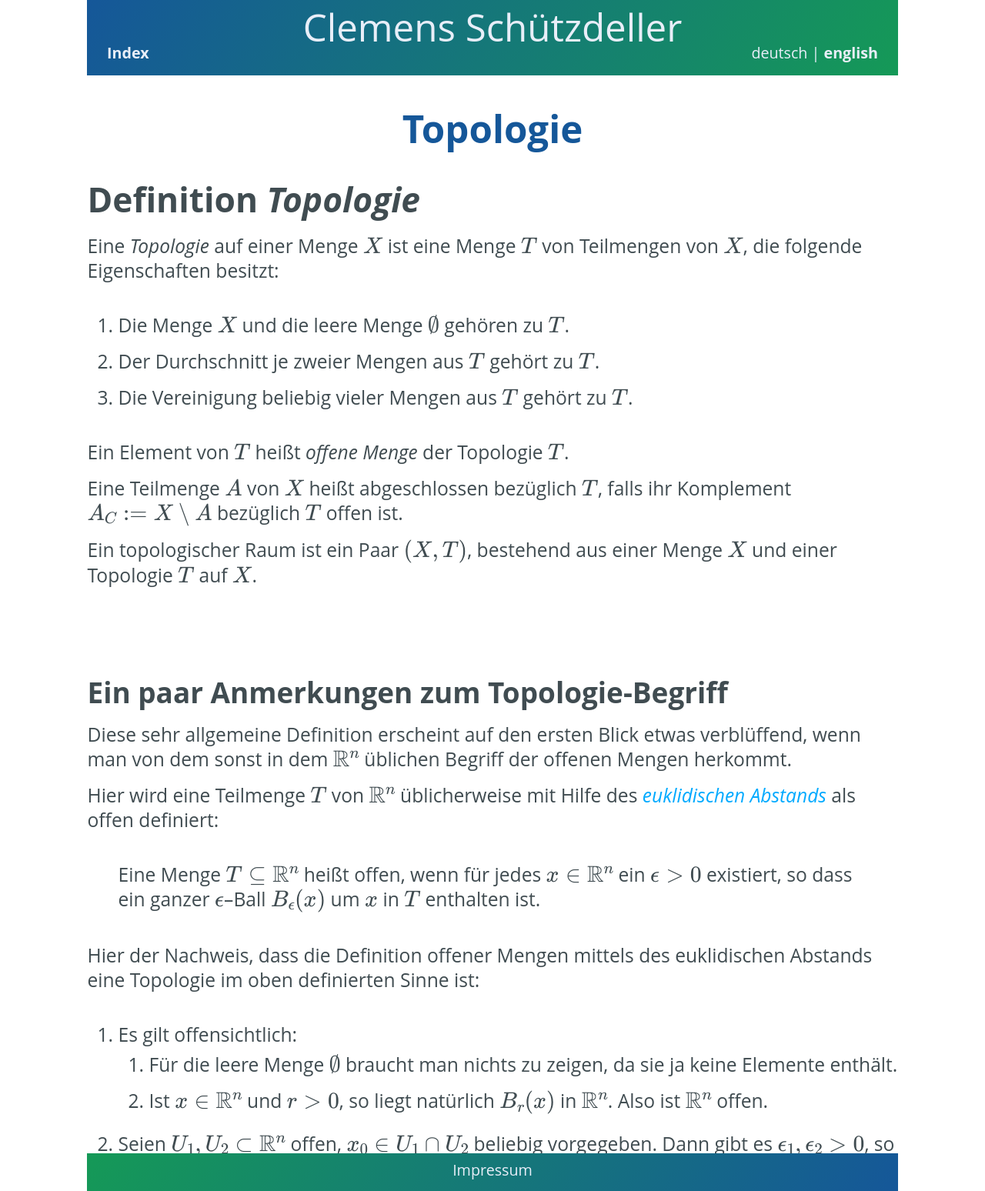
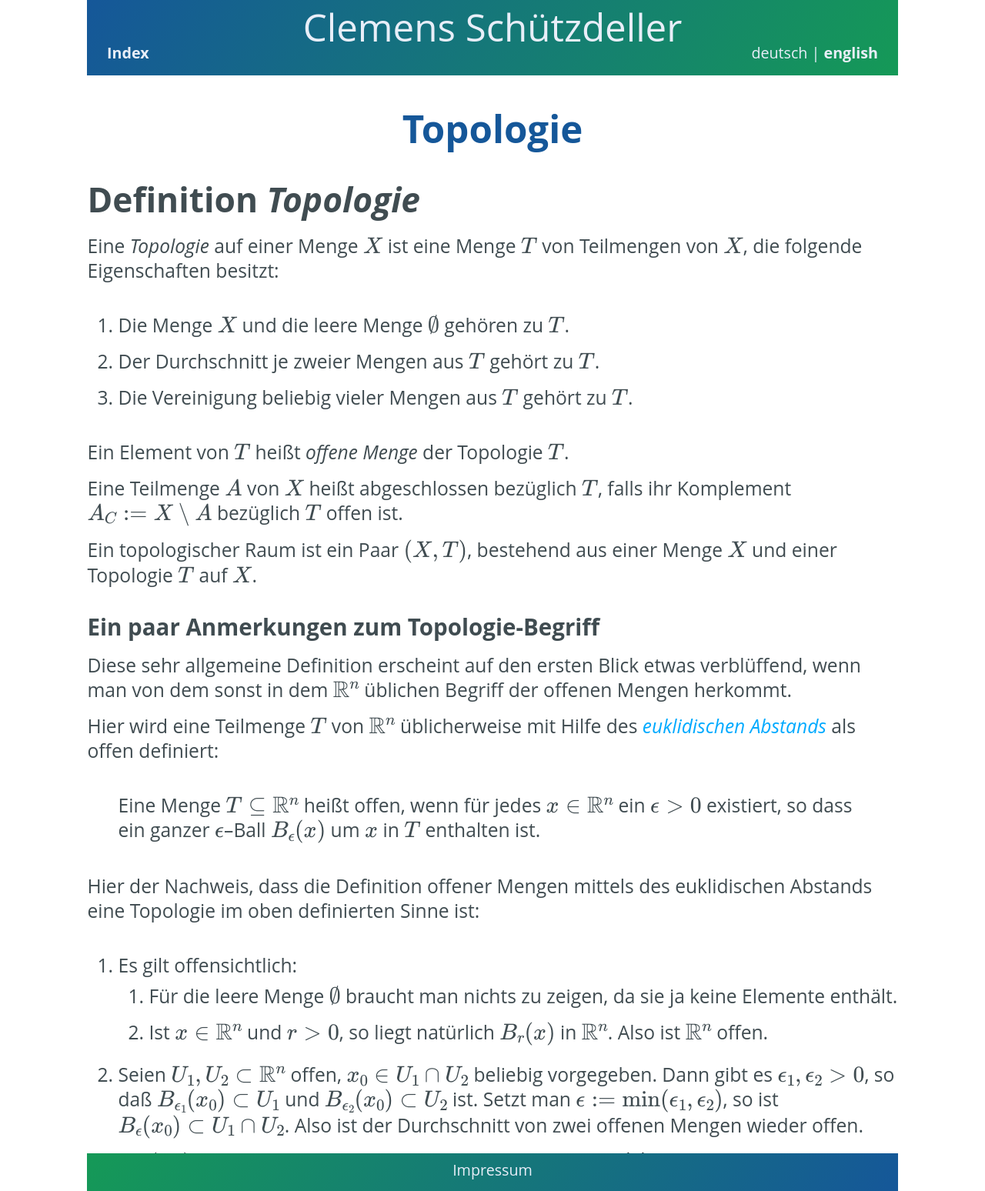
Before and after one commit to cs-LA/home, a Jekyll site: the page built from Topologie/index.md, in a window 1280 px wide. Shown: the whole page at 77% size. Built offline with Jekyll 4.4.1, drawn with Linux system fonts in a browser that asks for light colours; our own code applies the rules of GitHub Pages for plain Markdown files.

Commit message:
Update index.md

```diff
--- a/Topologie/index.md
+++ b/Topologie/index.md
@@ -13,8 +13,7 @@ Eine Teilmenge $A$ von $X$ heißt abgeschlossen bezüglich $T$, falls ihr Komple
 
 Ein topologischer Raum ist ein Paar $(X,T)$, bestehend aus einer Menge $X$ und einer Topologie $T$ auf $X$.
 
-### &nbsp;
-### Ein paar Anmerkungen zum Topologie-Begriff
+#### Ein paar Anmerkungen zum Topologie-Begriff
 
 Diese sehr allgemeine Definition erscheint auf den ersten Blick etwas verblüffend, wenn man von dem sonst in dem $\mathbb{R}^n$ üblichen Begriff der offenen Mengen herkommt.
 
```
